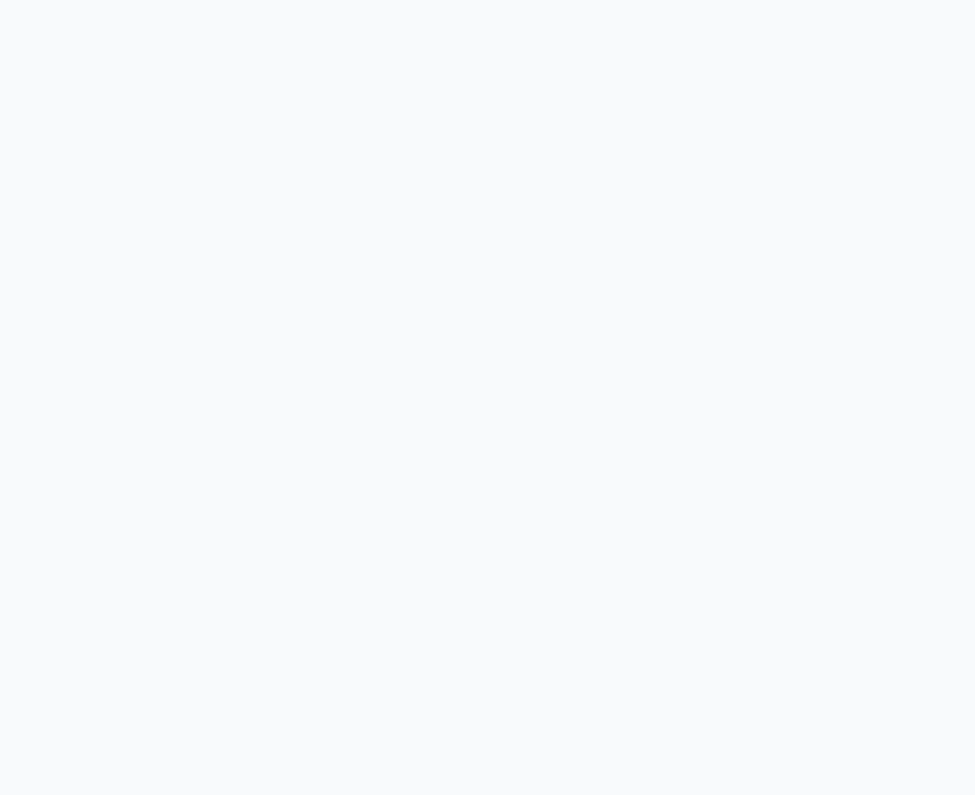
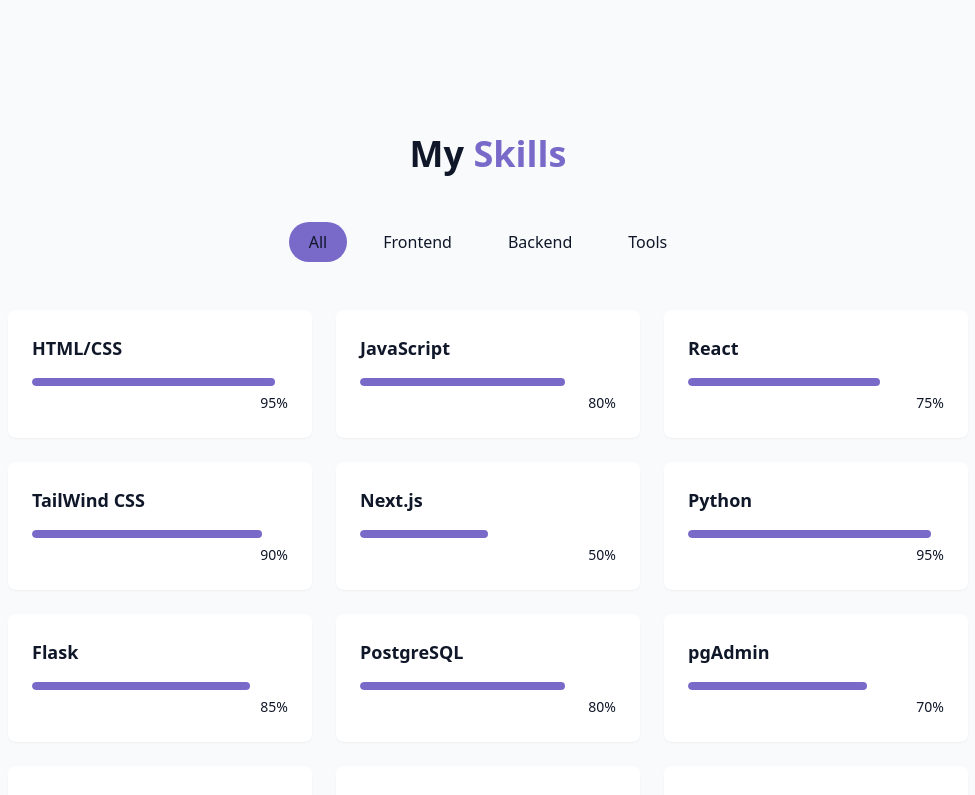
Before and after one commit to ElianSarmiento/Portfolio-website, a React (Vite) app: page / in a window 1280 px wide. Shown: the part 1560-2355 px from the top of the page, without its empty margins (152-1127 px from the left). Before the commit the page ends 1598 px from the top, so only its background shows below. Built offline with nearby package versions, Linux system fonts and the light colour scheme.

Commit message:
Adjust skills categories with additonal tech keywords

```diff
--- /dev/null
+++ b/src/components/SkillSection.jsx
@@ -0,0 +1,84 @@
+import { useState } from "react";
+import { cn } from "@/lib/utils";
+
+const skills = [
+  // FrontEnd
+  { name: "HTML/CSS", level: 95, category: "frontend" },
+  { name: "JavaScript", level: 80, category: "frontend" },
+  { name: "React", level: 75, category: "frontend" },
+  { name: "TailWind CSS", level: 90, category: "frontend" },
+  { name: "Next.js", level: 50, category: "frontend" },
+
+  // Backend
+  { name: "Python", level: 95, category: "backend" },
+  { name: "Flask", level: 85, category: "backend" },
+  { name: "PostgreSQL", level: 80, category: "backend" },
+  { name: "pgAdmin", level: 70, category: "backend" },
+  { name: "Docker", level: 60, category: "backend" },
+  { name: "REST API Design", level: 70, category: "backend" },
+
+  // Tools
+  { name: "Git/Github", level: 95, category: "tools" },
+  { name: "VS Code", level: 95, category: "tools" },
+  { name: "Pip", level: 85, category: "tools" },
+  { name: "Vite", level: 95, category: "tools" },
+  { name: "Postman", level: 75, category: "tools" },
+];
+const categories = ["all", "frontend", "backend", "tools"];
+
+export const SkillsSection = () => {
+  const [activeCategory, setActiveCategory] = useState("all");
+
+  const filteredSkills = skills.filter(
+    (skill) => activeCategory === "all" || skill.category === activeCategory
+  );
+  return (
+    <section id="skills" className="py-24 px-4 relative bg-secondary/30">
+      <div className="container mx-auto max-w-5xl">
+        <h2 className="text-3xl md:text-4xl font-bold mb-12 text-center">
+          My <span className="text-primary"> Skills</span>
+        </h2>
+        <div className="flex flex-wrap justify-center gap-4 mb-12">
+          {categories.map((category, key) => (
+            <button
+              key={key}
+              onClick={() => setActiveCategory(category)}
+              className={cn(
+                "px-5 py-2 rounded-full transition-colors duration-300 capitalize",
+                activeCategory === category
+                  ? "bg-primary text-primary-foreground"
+                  : "bg-secondary/70 text-foreground hover:bd-secondary"
+              )}
+            >
+              {category}
+            </button>
+          ))}
+        </div>
+
+        <div className="grid grid-cols-1 sm:grid-cols-2 lg:grid-cols-3 gap-6">
+          {filteredSkills.map((skill, key) => (
+            <div
+              key={key}
+              className="bg-card p-6 rounded-lg shadow-xs card-hover"
+            >
+              <div className="text-left mb-4">
+                <h3 className="font-semibold text-lg"> {skill.name} </h3>
+              </div>
+              <div className="w-full bg-secondary/50 h-2 rounded-full overflow-hidden">
+                <div
+                  className="bg-primary h-2 rounded-full origin-left animate-[grow_1.5s_ease_out]"
+                  style={{ width: skill.level + "%" }}
+                />
+              </div>
+              <div className="text-right mt-1">
+                <span className="text-sm text-muted-foreground">
+                  {skill.level}%
+                </span>
+              </div>
+            </div>
+          ))}
+        </div>
+      </div>
+    </section>
+  );
+};
--- a/src/pages/Home.jsx
+++ b/src/pages/Home.jsx
@@ -3,6 +3,7 @@
 import { StarBackground } from "@/components/StarBackground";
 import { HeroSection } from "../components/HeroSection";
 import { AboutSection } from "../components/AboutSection";
+import { SkillsSection } from "../components/SkillSection";
 
 export const Home = () => {
   return (
@@ -17,6 +18,7 @@
       <main>
         <HeroSection />
         <AboutSection />
+        <SkillsSection />
       </main>
       {/*Footer*/}
     </div>
```
